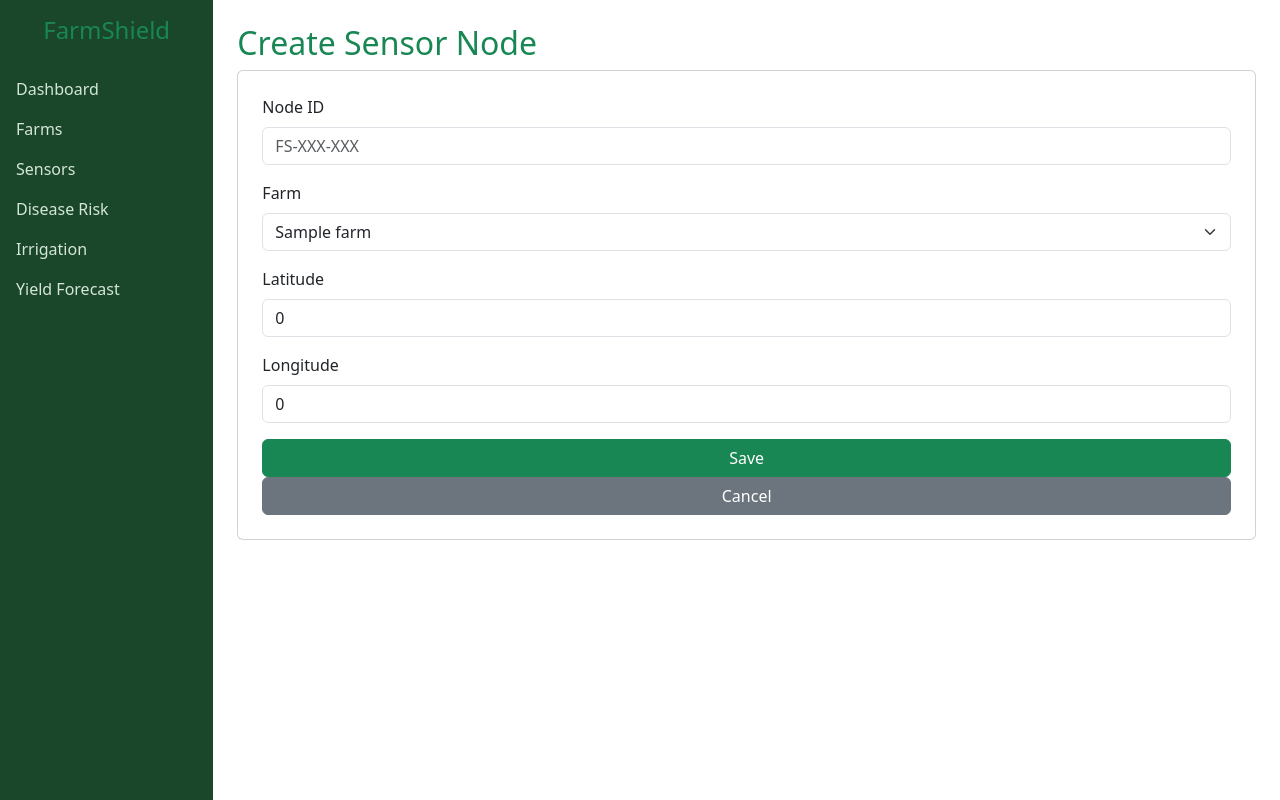
After one commit to Twobein07/IPT-AgriTech, a Django app: page /sensors/create/ in a window 1280 px wide. The commit adds this page. Run offline with Django 5.2, Linux system fonts and the light colour scheme; tables that the repository leaves empty hold one stand-in row (values such as "Sample post").

Commit message:
Add CRUD operations for Farm, Sensor, Disease Risk, and Irrigation
- Create/Edit/Delete farms
- Create/Delete sensor nodes
- Resolve disease risks
- Delete irrigation recommendations
- Add new templates for forms and confirmations
- Fix CropType attribute error

```diff
--- a/farm/urls.py
+++ b/farm/urls.py
@@ -8,11 +8,36 @@ router.register(r'readings', views.SensorReadingViewSet)
 router.register(r'disease-risks', views.DiseaseRiskViewSet)
 
 urlpatterns = [
+    # Web Pages
     path('', views.dashboard, name='dashboard'),
     path('farms/', views.farms_view, name='farms'),
     path('sensors/', views.sensors_view, name='sensors'),
     path('disease/', views.disease_view, name='disease'),
     path('irrigation/', views.irrigation_view, name='irrigation'),
     path('yield/', views.yield_view, name='yield'),
+
+    # CRUD: Farm
+    path('farms/create/', views.farm_create, name='farm_create'),
+    path('farms/edit/<int:farm_id>/', views.farm_edit, name='farm_edit'),
+    path('farms/delete/<int:farm_id>/', views.farm_delete, name='farm_delete'),
+
+    # CRUD: Sensor Node
+    path('sensors/create/', views.node_create, name='node_create'),
+    path('sensors/delete/<int:node_id>/', views.node_delete, name='node_delete'),
+
+    # CRUD: Disease Risk
+    path('disease/resolve/<int:risk_id>/', views.risk_resolve, name='risk_resolve'),
+
+    # CRUD: Irrigation
+    path('irrigation/delete/<int:irr_id>/', views.irrigation_delete, name='irrigation_delete'),
+
+    # API
     path('api/', include(router.urls)),
 ]
+
+# API CRUD Cheatcode:
+# GET    /api/farms/           -> list (Read)
+# POST   /api/farms/           -> create (Create)
+# GET    /api/farms/{id}/      -> retrieve (Read)
+# PUT    /api/farms/{id}/      -> update (Update)
+# DELETE /api/farms/{id}/      -> delete (Delete)
--- a/farm/views.py
+++ b/farm/views.py
@@ -1,6 +1,9 @@
-from django.shortcuts import render
+from django.shortcuts import render, redirect
+from django.http import JsonResponse
+from django.views.decorators.csrf import csrf_exempt
+from django.utils.decorators import method_decorator
 from django.db.models import Avg, Max, Count
-from .models import Farm, SensorNode, SensorReading, DiseaseRisk, IrrigationRecommendation, YieldForecast
+from .models import Farm, SensorNode, SensorReading, DiseaseRisk, IrrigationRecommendation, YieldForecast, CropType
 from rest_framework import viewsets
 from rest_framework.decorators import action
 from rest_framework.response import Response
@@ -13,7 +16,6 @@ def dashboard(request):
     readings = SensorReading.objects.all()
     risks = DiseaseRisk.objects.all()
     irrigations = IrrigationRecommendation.objects.all()
-    forecasts = YieldForecast.objects.all()
 
     farm_data = []
     for farm in farms:
@@ -31,7 +33,7 @@ def dashboard(request):
         'farms': farms, 'nodes': nodes, 'readings_count': readings.count(),
         'risks_count': risks.count(), 'farm_data': farm_data,
         'risk_counts': risk_counts, 'irr_needed': irrigations.filter(needed=True).count(),
-        'irr_delayed': irrigations.filter(needed=False).count(), 'forecasts': forecasts,
+        'irr_delayed': irrigations.filter(needed=False).count(), 'forecasts': YieldForecast.objects.all(),
     })
 
 def farms_view(request):
@@ -59,6 +61,81 @@ def irrigation_view(request):
 def yield_view(request):
     return render(request, 'yield.html', {'forecasts': YieldForecast.objects.select_related('farm').all()})
 
+# CRUD: Farm Create
+def farm_create(request):
+    if request.method == 'POST':
+        Farm.objects.create(
+            name=request.POST.get('name'),
+            owner=request.POST.get('owner'),
+            location=request.POST.get('location'),
+            crop_type=request.POST.get('crop_type'),
+            area_hectares=float(request.POST.get('area_hectares', 1))
+        )
+        return redirect('farms')
+    crops = CropType.choices
+    return render(request, 'farm_form.html', {'action': 'Create', 'crops': crops})
+
+# CRUD: Farm Edit
+def farm_edit(request, farm_id):
+    farm = Farm.objects.get(id=farm_id)
+    if request.method == 'POST':
+        farm.name = request.POST.get('name')
+        farm.owner = request.POST.get('owner')
+        farm.location = request.POST.get('location')
+        farm.crop_type = request.POST.get('crop_type')
+        farm.area_hectares = float(request.POST.get('area_hectares', 1))
+        farm.save()
+        return redirect('farms')
+    crops = CropType.choices
+    return render(request, 'farm_form.html', {'action': 'Edit', 'farm': farm, 'crops': crops})
+
+# CRUD: Farm Delete
+def farm_delete(request, farm_id):
+    farm = Farm.objects.get(id=farm_id)
+    if request.method == 'POST':
+        farm.delete()
+        return redirect('farms')
+    return render(request, 'confirm_delete.html', {'item': farm, 'type': 'Farm'})
+
+# CRUD: Sensor Node Create
+def node_create(request):
+    if request.method == 'POST':
+        SensorNode.objects.create(
+            node_id=request.POST.get('node_id'),
+            farm_id=request.POST.get('farm'),
+            latitude=float(request.POST.get('latitude', 0)),
+            longitude=float(request.POST.get('longitude', 0)),
+            is_active=True
+        )
+        return redirect('sensors')
+    farms = Farm.objects.all()
+    return render(request, 'node_form.html', {'action': 'Create', 'farms': farms})
+
+# CRUD: Sensor Node Delete
+def node_delete(request, node_id):
+    node = SensorNode.objects.get(id=node_id)
+    if request.method == 'POST':
+        node.delete()
+        return redirect('sensors')
+    return render(request, 'confirm_delete.html', {'item': node, 'type': 'Sensor Node'})
+
+# CRUD: Disease Risk Resolve
+def risk_resolve(request, risk_id):
+    risk = DiseaseRisk.objects.get(id=risk_id)
+    if request.method == 'POST':
+        risk.is_resolved = True
+        risk.save()
+        return redirect('disease')
+    return render(request, 'confirm_delete.html', {'item': risk, 'type': 'Disease Risk', 'action': 'Resolve'})
+
+# CRUD: Irrigation Delete
+def irrigation_delete(request, irr_id):
+    irr = IrrigationRecommendation.objects.get(id=irr_id)
+    if request.method == 'POST':
+        irr.delete()
+        return redirect('irrigation')
+    return render(request, 'confirm_delete.html', {'item': irr, 'type': 'Irrigation Rec'})
+
 # API Views
 class FarmViewSet(viewsets.ModelViewSet):
     queryset = Farm.objects.all()
@@ -83,8 +160,8 @@ class DiseaseRiskViewSet(viewsets.ModelViewSet):
         return Response(DiseaseRiskSerializer(DiseaseRisk.objects.filter(is_resolved=False), many=True).data)
 
 # API Cheatcode:
-# GET    /api/farms/           -> list farms
-# POST   /api/farms/           -> create farm
-# GET    /api/farms/{id}/      -> get farm
-# PUT    /api/farms/{id}/      -> update farm
-# DELETE /api/farms/{id}/      -> delete farm
+# GET    /api/farms/           -> list farms (GET)
+# POST   /api/farms/           -> create farm (POST)
+# GET    /api/farms/{id}/      -> get farm (GET)
+# PUT    /api/farms/{id}/      -> update farm (PUT)
+# DELETE /api/farms/{id}/      -> delete farm (DELETE)
--- a/templates/disease.html
+++ b/templates/disease.html
@@ -60,6 +60,11 @@
                                 {% if risk.is_resolved %}<span class="badge bg-success">Resolved</span>
                                 {% else %}<span class="badge bg-danger">Active</span>{% endif %}
                             </td>
+                            <td>
+                                {% if not risk.is_resolved %}
+                                <a href="/disease/resolve/{{ risk.id }}/" class="btn btn-sm btn-outline-success">Resolve</a>
+                                {% else %}-{% endif %}
+                            </td>
                         </tr>
                         {% endfor %}
                     </tbody>
--- a/templates/irrigation.html
+++ b/templates/irrigation.html
@@ -56,6 +56,9 @@
                             <td>{% if irr.water_amount_liters %}{{ irr.water_amount_liters|floatformat:0 }}L{% else %}-{% endif %}</td>
                             <td>{{ irr.reason }}</td>
                             <td>{% if irr.days_until_next %}{{ irr.days_until_next }} days{% else %}-{% endif %}</td>
+                            <td>
+                                <a href="/irrigation/delete/{{ irr.id }}/" class="btn btn-sm btn-outline-danger">Delete</a>
+                            </td>
                         </tr>
                         {% endfor %}
                     </tbody>
--- /dev/null
+++ b/templates/node_form.html
@@ -0,0 +1,58 @@
+<!DOCTYPE html>
+<html lang="en">
+<head>
+    <meta charset="UTF-8">
+    <title>{{ action }} Sensor Node - FarmShield</title>
+    <link href="https://cdn.jsdelivr.net/npm/bootstrap@5.3.0/dist/css/bootstrap.min.css" rel="stylesheet">
+    <style>
+        .sidebar { background: #1a472a; min-height: 100vh; }
+        .nav-link { color: #d4e6d9; }
+        .nav-link:hover, .nav-link.active { background: #2d5a3a; color: #fff; }
+    </style>
+</head>
+<body>
+    <div class="container-fluid">
+        <div class="row">
+            <div class="col-md-2 sidebar p-0">
+                <div class="p-3 text-center"><h4 class="text-success">FarmShield</h4></div>
+                <nav class="nav flex-column">
+                    <a class="nav-link" href="/">Dashboard</a>
+                    <a class="nav-link" href="/farms/">Farms</a>
+                    <a class="nav-link" href="/sensors/">Sensors</a>
+                    <a class="nav-link" href="/disease/">Disease Risk</a>
+                    <a class="nav-link" href="/irrigation/">Irrigation</a>
+                    <a class="nav-link" href="/yield/">Yield Forecast</a>
+                </nav>
+            </div>
+            <div class="col-md-10 p-4">
+                <h2 class="text-success">{{ action }} Sensor Node</h2>
+                <form method="POST" class="card p-4">
+                    {% csrf_token %}
+                    <div class="mb-3">
+                        <label class="form-label">Node ID</label>
+                        <input type="text" name="node_id" class="form-control" placeholder="FS-XXX-XXX" required>
+                    </div>
+                    <div class="mb-3">
+                        <label class="form-label">Farm</label>
+                        <select name="farm" class="form-select" required>
+                            {% for farm in farms %}
+                            <option value="{{ farm.id }}">{{ farm.name }}</option>
+                            {% endfor %}
+                        </select>
+                    </div>
+                    <div class="mb-3">
+                        <label class="form-label">Latitude</label>
+                        <input type="number" name="latitude" class="form-control" step="0.000001" value="0">
+                    </div>
+                    <div class="mb-3">
+                        <label class="form-label">Longitude</label>
+                        <input type="number" name="longitude" class="form-control" step="0.000001" value="0">
+                    </div>
+                    <button type="submit" class="btn btn-success">Save</button>
+                    <a href="/sensors/" class="btn btn-secondary">Cancel</a>
+                </form>
+            </div>
+        </div>
+    </div>
+</body>
+</html>
```
Also changed, not shown: templates/confirm_delete.html (added, +41 -0 lines), templates/farm_form.html (added, +62 -0 lines), templates/farms.html (+8 -1 lines), templates/sensors.html (+8 -1 lines).
